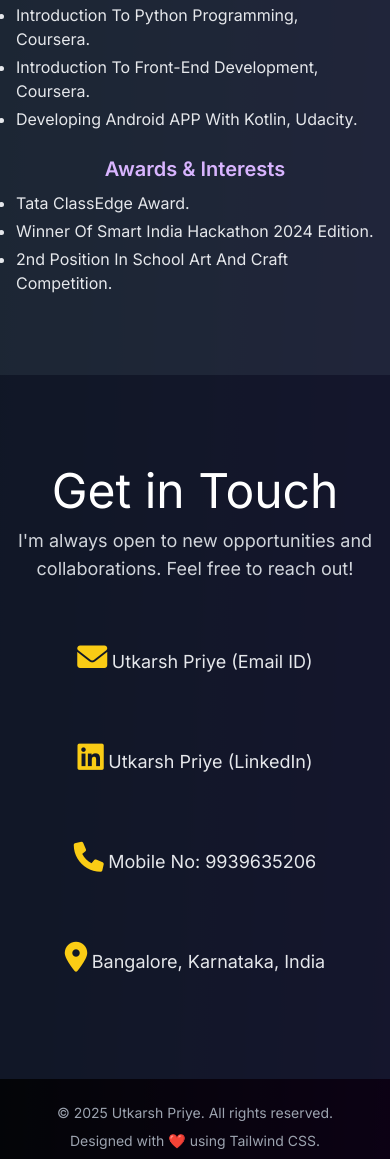
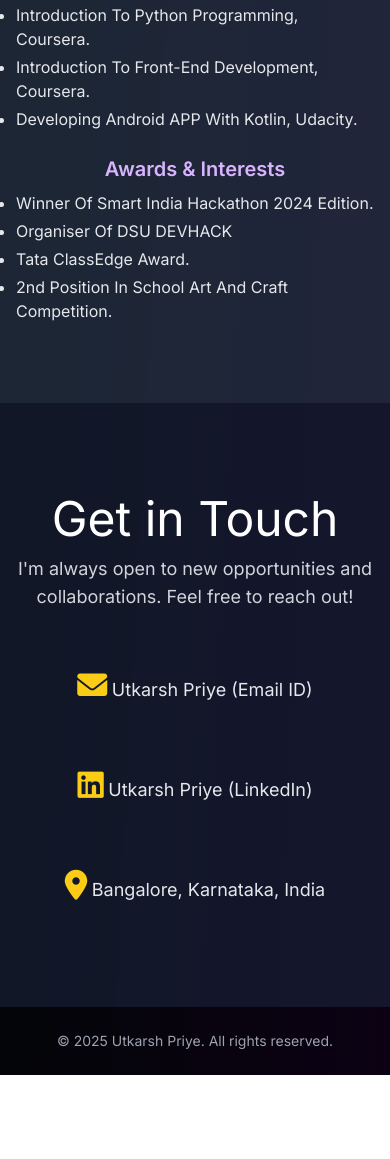
Before and after one commit to Code-X-utkarsh/my-portfolio, a website: page index.html in a window 390 px wide. Shown: the part 6521-7680 px from the top of the page. After the commit the page ends 7596 px from the top, so only its background shows below. Drawn offline with nearby package versions, Linux system fonts and the light colour scheme.

Commit message:
Added Dsu Devhack in Awards & Interests, also Removed my phone number

```diff
--- a/index.html
+++ b/index.html
@@ -264,8 +264,9 @@
                         <div class="flex flex-col items-center">
                             <h4 class="text-xl font-semibold text-purple-300 mb-2">Awards & Interests</h4>
                             <ul class="list-disc text-gray-200 space-y-1 text-left">
-                            <li>Tata ClassEdge Award.</li>
                                 <li>Winner Of Smart India Hackathon 2024 Edition.</li>
+                                <li>Organiser Of DSU DEVHACK</li>
+                                <li>Tata ClassEdge Award.</li>
                                 <li>2nd Position In School Art And Craft Competition.</li>
                             </ul>
                         </div>
@@ -292,10 +293,6 @@
                     <a href="https://www.linkedin.com/in/utkarsh-priye-jha/" target="_blank" rel="noopener noreferrer" class="text-lg md:text-xl text-gray-200 hover:text-yellow-300 transition-colors duration-300">Utkarsh Priye (LinkedIn)</a>
                 </div>
                 <div class="contact-item">
-                    <i class="fas fa-phone text-yellow-400 text-3xl"></i>
-                    <span class="text-lg md:text-xl text-gray-200">Mobile No: 9939635206</span>
-                </div>
-                <div class="contact-item">
                     <i class="fas fa-map-marker-alt text-yellow-400 text-3xl"></i>
                     <span class="text-lg md:text-xl text-gray-200">Bangalore, Karnataka, India</span>
                 </div>
@@ -309,7 +306,6 @@
 
 <footer class="bg-black bg-opacity-80 p-6 text-center text-gray-400 text-sm mt-auto">
     <p>&copy; 2025 Utkarsh Priye. All rights reserved.</p>
-    <p class="mt-2">Designed with ❤️ using Tailwind CSS.</p>
 </footer>
 
 <script src="script.js"></script>
```
